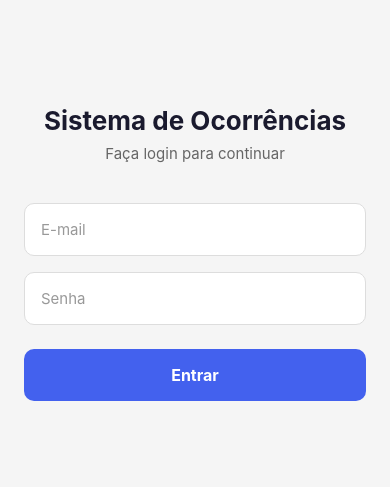
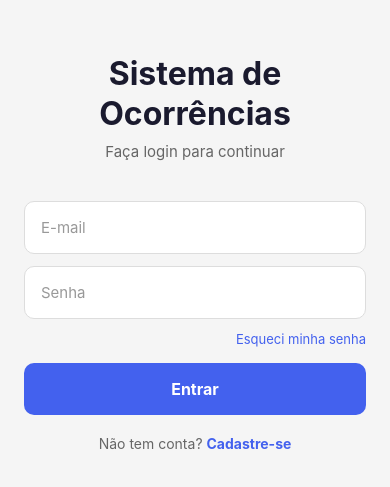
Before and after one commit to KaueKR/sistema-ocorrencias, a React Native app: screen /Login in a window 390 px wide. Shown: the part 169-656 px from the top of the page. Built offline with nearby package versions, Linux system fonts and the light colour scheme.

Commit message:
feat: adiciona validação e melhorias na tela de login

```diff
--- a/src/screens/LoginScreen.js
+++ b/src/screens/LoginScreen.js
@@ -1,32 +1,74 @@
-import { View, Text, TextInput, TouchableOpacity, StyleSheet } from 'react-native';
+import { View, Text, TextInput, TouchableOpacity, StyleSheet, ActivityIndicator, KeyboardAvoidingView, Platform } from 'react-native';
 import { useState } from 'react';
 
-export default function LoginScreen() {
+export default function LoginScreen({ navigation }) {
   const [email, setEmail] = useState('');
   const [senha, setSenha] = useState('');
+  const [carregando, setCarregando] = useState(false);
+  const [erro, setErro] = useState('');
 
-  function handleLogin() {
-    console.log('Email:', email);
-    console.log('Senha:', senha);
+  function validarCampos() {
+    if (!email) {
+      setErro('Por favor, informe seu e-mail.');
+      return false;
+    }
+    if (!email.includes('@')) {
+      setErro('Por favor, informe um e-mail válido.');
+      return false;
+    }
+    if (!senha) {
+      setErro('Por favor, informe sua senha.');
+      return false;
+    }
+    if (senha.length < 6) {
+      setErro('A senha deve ter no mínimo 6 caracteres.');
+      return false;
+    }
+    return true;
+  }
+
+  async function handleLogin() {
+    setErro('');
+    if (!validarCampos()) return;
+    setCarregando(true);
+    setTimeout(() => {
+      setCarregando(false);
+      console.log('Login com:', email);
+    }, 2000);
   }
 
   return (
-    <View style={styles.container}>
+    <KeyboardAvoidingView
+      style={styles.container}
+      behavior={Platform.OS === 'ios' ? 'padding' : 'height'}
+    >
+      <View style={styles.inner}>
 
         <View style={styles.header}>
-        <Text style={styles.titulo}>Sistema de Ocorrências</Text>
+          <Text style={styles.titulo}>Sistema de{'\n'}Ocorrências</Text>
           <Text style={styles.subtitulo}>Faça login para continuar</Text>
         </View>
 
         <View style={styles.formulario}>
+
+          {erro ? (
+            <View style={styles.erroContainer}>
+              <Text style={styles.erroTexto}>{erro}</Text>
+            </View>
+          ) : null}
+
           <TextInput
             style={styles.input}
             placeholder="E-mail"
             placeholderTextColor="#999"
             value={email}
-          onChangeText={setEmail}
+            onChangeText={(text) => {
+              setEmail(text);
+              setErro('');
+            }}
             keyboardType="email-address"
             autoCapitalize="none"
+            autoCorrect={false}
           />
 
           <TextInput
@@ -34,16 +76,45 @@ export default function LoginScreen() {
             placeholder="Senha"
             placeholderTextColor="#999"
             value={senha}
-          onChangeText={setSenha}
+            onChangeText={(text) => {
+              setSenha(text);
+              setErro('');
+            }}
             secureTextEntry
           />
 
-        <TouchableOpacity style={styles.botao} onPress={handleLogin}>
+          <TouchableOpacity
+            style={styles.linkEsqueci}
+            onPress={() => console.log('Esqueci minha senha')}
+          >
+            <Text style={styles.linkEsqueciTexto}>Esqueci minha senha</Text>
+          </TouchableOpacity>
+
+          <TouchableOpacity
+            style={[styles.botao, carregando && styles.botaoDesabilitado]}
+            onPress={handleLogin}
+            disabled={carregando}
+          >
+            {carregando ? (
+              <ActivityIndicator color="#fff" />
+            ) : (
               <Text style={styles.botaoTexto}>Entrar</Text>
+            )}
           </TouchableOpacity>
-      </View>
+
+          <TouchableOpacity
+            style={styles.linkCadastro}
+            onPress={() => console.log('Ir para cadastro')}
+          >
+            <Text style={styles.linkCadastroTexto}>
+              Não tem conta?{' '}
+              <Text style={styles.linkCadastroDestaque}>Cadastre-se</Text>
+            </Text>
+          </TouchableOpacity>
 
         </View>
+      </View>
+    </KeyboardAvoidingView>
   );
 }
 
@@ -51,6 +122,9 @@ const styles = StyleSheet.create({
   container: {
     flex: 1,
     backgroundColor: '#f5f5f5',
+  },
+  inner: {
+    flex: 1,
     justifyContent: 'center',
     padding: 24,
   },
@@ -59,11 +133,12 @@ const styles = StyleSheet.create({
     alignItems: 'center',
   },
   titulo: {
-    fontSize: 26,
+    fontSize: 32,
     fontWeight: 'bold',
     color: '#1a1a2e',
     marginBottom: 8,
     textAlign: 'center',
+    lineHeight: 40,
   },
   subtitulo: {
     fontSize: 15,
@@ -71,7 +146,18 @@ const styles = StyleSheet.create({
     textAlign: 'center',
   },
   formulario: {
-    gap: 16,
+    gap: 12,
+  },
+  erroContainer: {
+    backgroundColor: '#fdecea',
+    borderRadius: 8,
+    padding: 12,
+    borderLeftWidth: 4,
+    borderLeftColor: '#e53935',
+  },
+  erroTexto: {
+    color: '#c62828',
+    fontSize: 14,
   },
   input: {
     backgroundColor: '#fff',
@@ -82,16 +168,38 @@ const styles = StyleSheet.create({
     fontSize: 15,
     color: '#333',
   },
+  linkEsqueci: {
+    alignSelf: 'flex-end',
+  },
+  linkEsqueciTexto: {
+    color: '#4361ee',
+    fontSize: 13,
+  },
   botao: {
     backgroundColor: '#4361ee',
     borderRadius: 10,
     padding: 16,
     alignItems: 'center',
-    marginTop: 8,
+    marginTop: 4,
+  },
+  botaoDesabilitado: {
+    backgroundColor: '#a0aec0',
   },
   botaoTexto: {
     color: '#fff',
     fontSize: 16,
     fontWeight: 'bold',
   },
+  linkCadastro: {
+    alignItems: 'center',
+    marginTop: 8,
+  },
+  linkCadastroTexto: {
+    color: '#666',
+    fontSize: 14,
+  },
+  linkCadastroDestaque: {
+    color: '#4361ee',
+    fontWeight: 'bold',
+  },
 });
```
Lines whose indentation alone changed are shown as unchanged.
